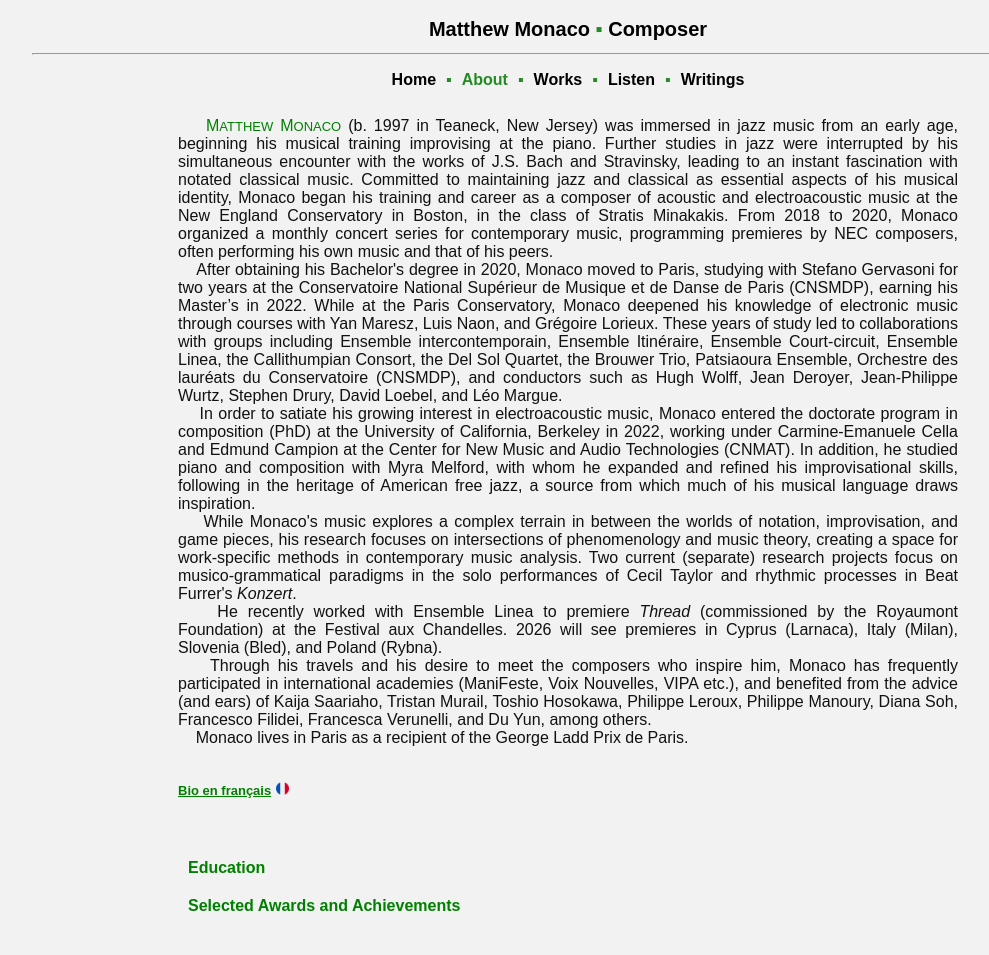
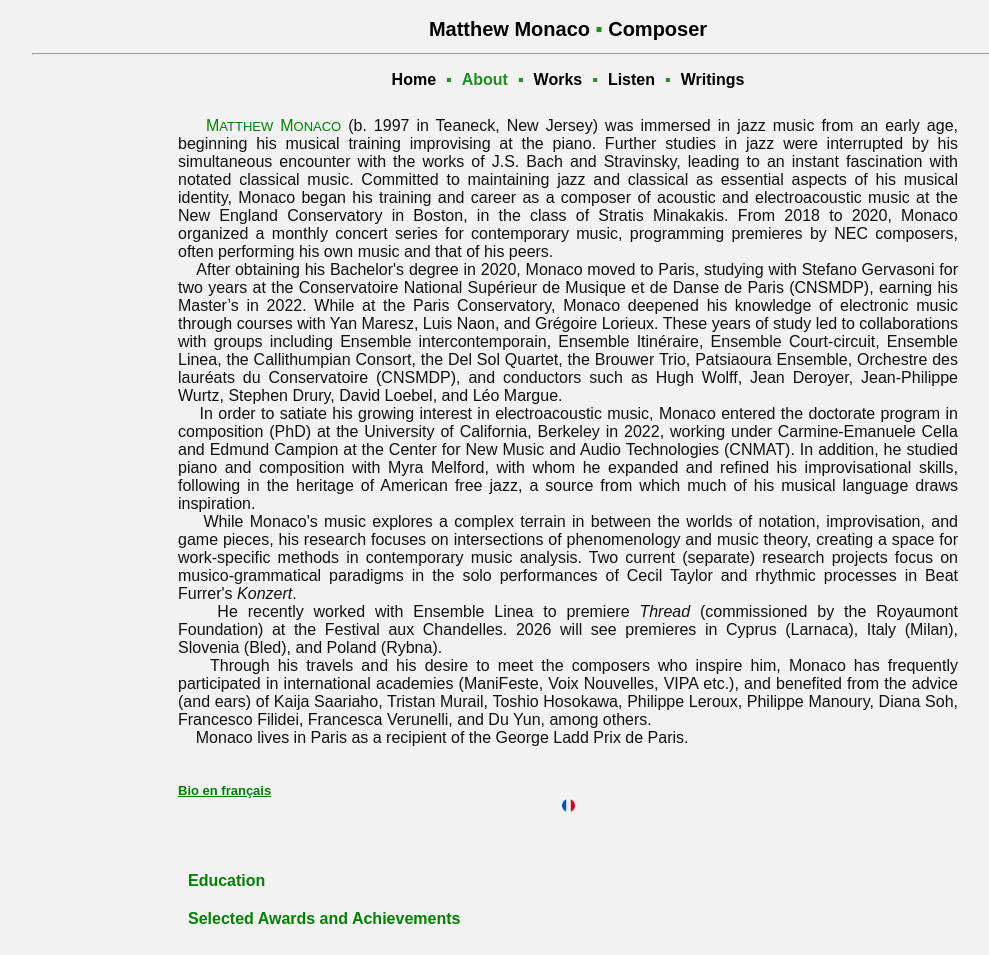
Before and after one commit to matthew-monaco/matthew-monaco.github.io, a Jekyll site: the page built from about.md, in a window 1280 px wide. Shown: the top 955 px of the page, without its empty margins (72-1061 px from the left). Built offline with Jekyll 4.4.1, drawn with Linux system fonts in a browser that asks for light colours; grey boxes are pictures that could not be loaded.

Commit message:
Update style.css

```diff
--- a/assets/style.css
+++ b/assets/style.css
@@ -187,3 +187,27 @@ details > *:not(summary) {
     width: 28px;
   }
 }
+
+img {
+  display: block;
+  margin-left: auto;
+  margin-right: auto;
+}
+
+/* =========================
+   DROPDOWN CONTENT INDENT
+========================= */
+
+details {
+  margin-left: 6px; /* slight offset from nav alignment */
+}
+
+details > summary {
+  margin-left: -6px; /* keeps button aligned with menu */
+}
+
+/* indent everything inside dropdown except the summary */
+details > *:not(summary) {
+  margin-left: 18px;   /* main indent */
+  margin-top: 6px;
+}
```
